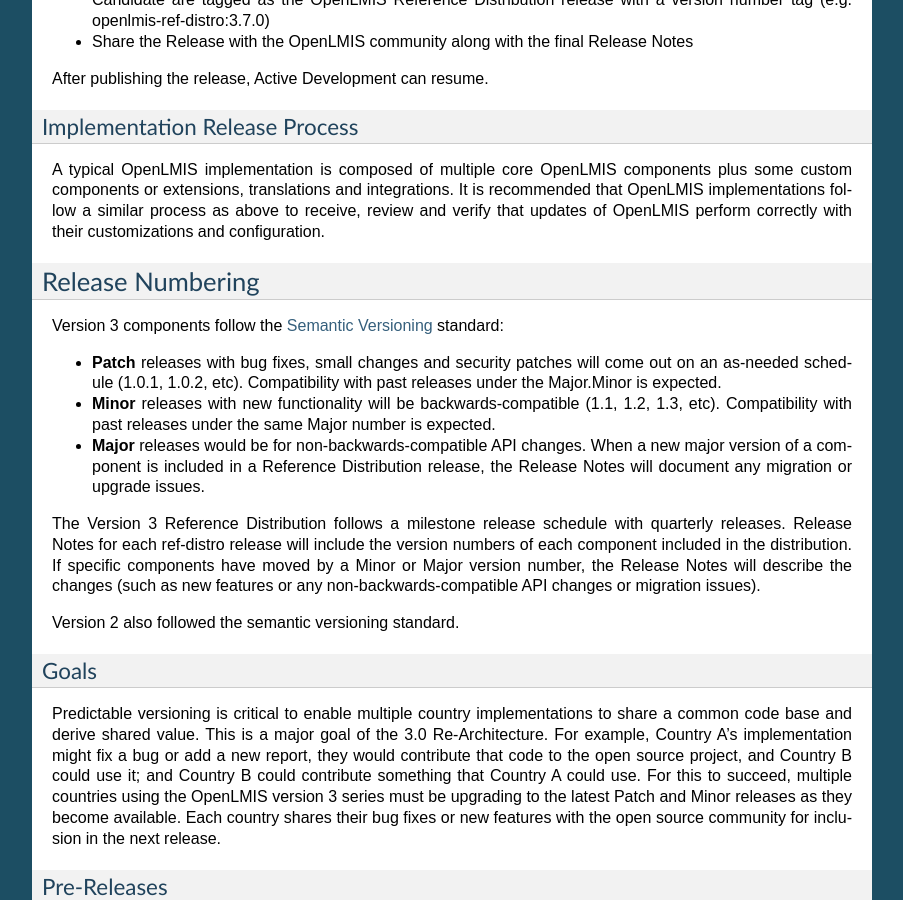
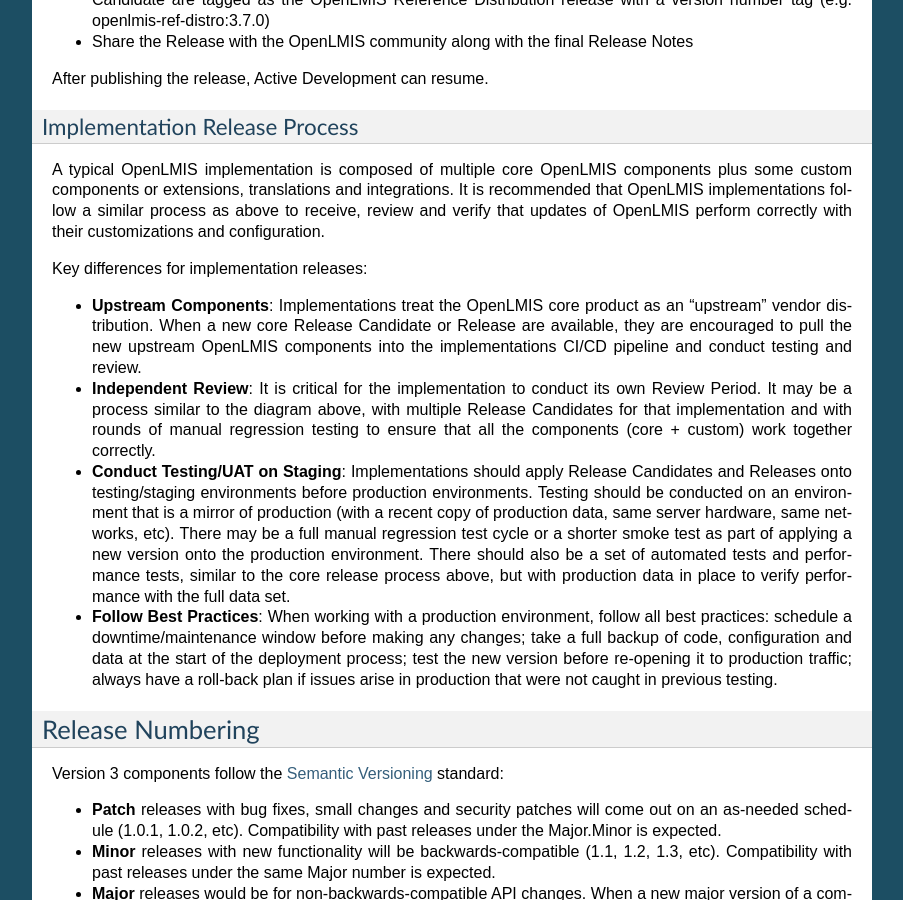
Before and after one commit to OpenLMIS/openlmis-ref-distro, a Sphinx documentation site: the page built from docs/source/conventions/versioningReleasing.md, in a window 1280 px wide and 900 px high, scrolled down 2785 px. Shown: the whole window, without its empty margins (198-1101 px from the left). Built offline with Sphinx 7.4.7, drawn with Linux system fonts in a browser that asks for light colours; pages that are not in the unit, such as notebooks, are missing from menus.

Commit message:
OLMIS-3245: Add rest of release candidate docs

```diff
--- a/docs/source/conventions/versioningReleasing.md
+++ b/docs/source/conventions/versioningReleasing.md
@@ -108,6 +108,13 @@
 components or extensions, translations and integrations. It is recommended that OpenLMIS
 implementations follow a similar process as above to receive, review and verify that updates of
 OpenLMIS perform correctly with their customizations and configuration.
+
+Key differences for implementation releases:
+
+* **Upstream Components**: Implementations treat the OpenLMIS core product as an "upstream" vendor distribution. When a new core Release Candidate or Release are available, they are encouraged to pull the new upstream OpenLMIS components into the implementations CI/CD pipeline and conduct testing and review.
+* **Independent Review**: It is critical for the implementation to conduct its own Review Period. It may be a process similar to the diagram above, with multiple Release Candidates for that implementation and with rounds of manual regression testing to ensure that all the components (core + custom) work together correctly.
+* **Conduct Testing/UAT on Staging**: Implementations should apply Release Candidates and Releases onto testing/staging environments before production environments. Testing should be conducted on an environment that is a mirror of production (with a recent copy of production data, same server hardware, same networks, etc). There may be a full manual regression test cycle or a shorter smoke test as part of applying a new version onto the production environment. There should also be a set of automated tests and performance tests, similar to the core release process above, but with production data in place to verify performance with the full data set.
+* **Follow Best Practices**: When working with a production environment, follow all best practices: schedule a downtime/maintenance window before making any changes; take a full backup of code, configuration and data at the start of the deployment process; test the new version before re-opening it to production traffic; always have a roll-back plan if issues arise in production that were not caught in previous testing.
 
 ## Release Numbering
 
```
